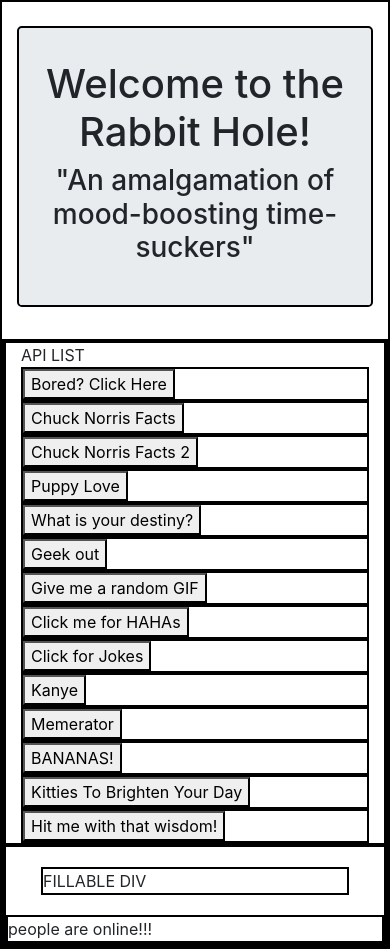
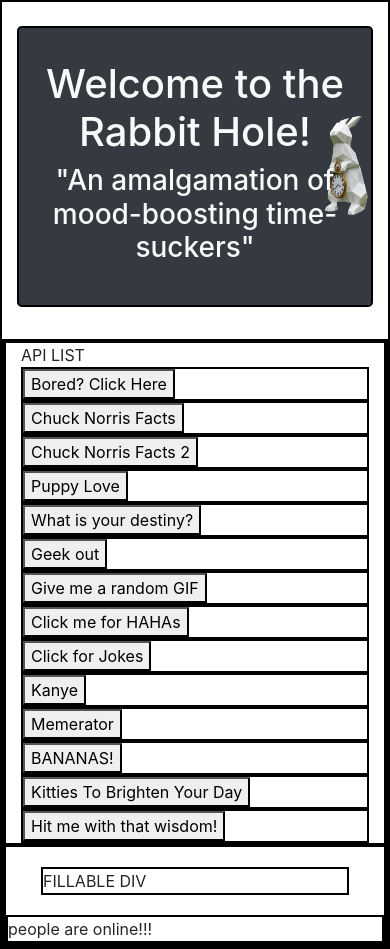
Before and after one commit to thejihongjin/8-Project-1, a plain HTML site: page index.html in a window 390 px wide. Drawn offline with nearby package versions, Linux system fonts and the light colour scheme; no server answers.

Commit message:
css styling to add bunny, color change to jumbotron

```diff
--- a/assets/css/style.css
+++ b/assets/css/style.css
@@ -15,3 +15,55 @@
 p {
     margin: 20px auto;
 }
+
+.jumbotron {
+    background-image: url("../../assets/images/rabbit-edit.png");
+
+    background-size: cover;
+
+    background-position: center, center;
+
+    background-repeat: no-repeat;
+}
+
+@media (max-width: 767px){
+    .jumbotron {
+
+        background-size: 100% 80%;
+    }
+}
+
+@media (max-width: 580px){
+    .jumbotron {
+
+        background-size: 100% 80%;
+    }
+}
+
+@media (max-width: 500px){
+    .jumbotron {
+
+        background-size: 100% 80%;
+    }
+}
+
+@media (max-width: 450px){
+    .jumbotron {
+
+        background-size: 100% 80%;
+    }
+}
+
+@media (max-width: 415px){
+    .jumbotron {
+
+        background-size: 100% 80%;
+    }
+}
+
+@media (max-width: 400px){
+    .jumbotron {
+
+        background-size: 100% 80%;
+    }
+}
--- a/index.html
+++ b/index.html
@@ -19,7 +19,7 @@
 
         <div class="container">
                 <br>
-                <div class="jumbotron">
+                <div class="jumbotron bg-dark text-light">
                     <h1 class="text-center">Welcome to the Rabbit Hole!</h1>
                     <h3 class="text-center">"An amalgamation of mood-boosting time-suckers"</h3>
                 </div>
```
Also changed, not shown: assets/images/rabbit-edit.png (added).
